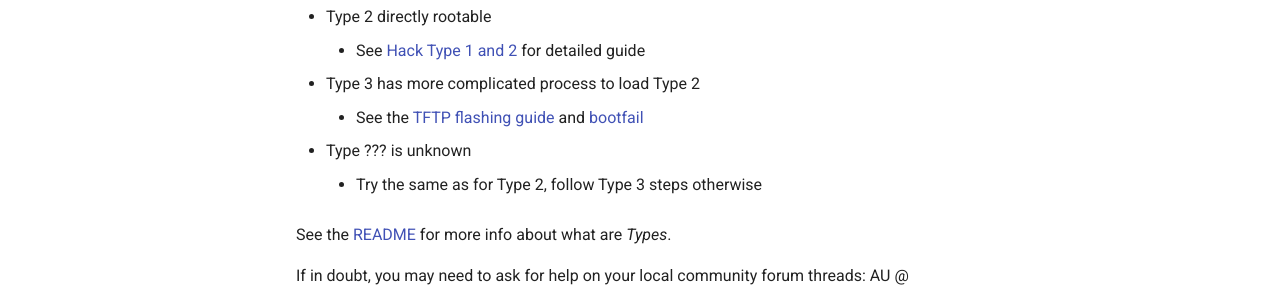
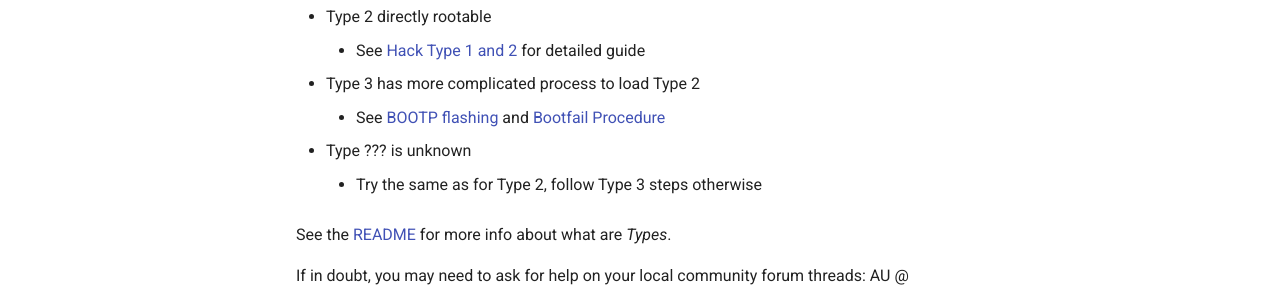
Before and after one commit to hack-technicolor/hack-technicolor, an MkDocs documentation site: the page built from docs/index.md, in a window 1280 px wide and 1153 px high. Shown: the part 770-1063 px from the top of the window. Built offline with MkDocs 1.6.1 and Material for MkDocs 9.7.7, drawn with Linux system fonts in a browser that asks for light colours; comment, search, counter and statistics services are not loaded.

Commit message:
Update Type 3 sections
Check links

```diff
--- a/docs/index.md
+++ b/docs/index.md
@@ -19,7 +19,7 @@ If your gateway firmware is:
     * See [Hack Type 1 and 2](Hack%20Type%201&2/) for detailed guide
 
 * Type 3 has more complicated process to load Type 2
-    * See the [TFTP flashing guide](Recovery/#boot-p-recovery-mode-tftp-flashing) and [bootfail](Recovery/#bootfail-procedure)
+    * See [BOOTP flashing](Recovery/#bootp-flashing) and [Bootfail Procedure](Recovery/#bootfail-procedure)
 
 * Type ??? is unknown
     * Try the same as for Type 2, follow Type 3 steps otherwise
```
